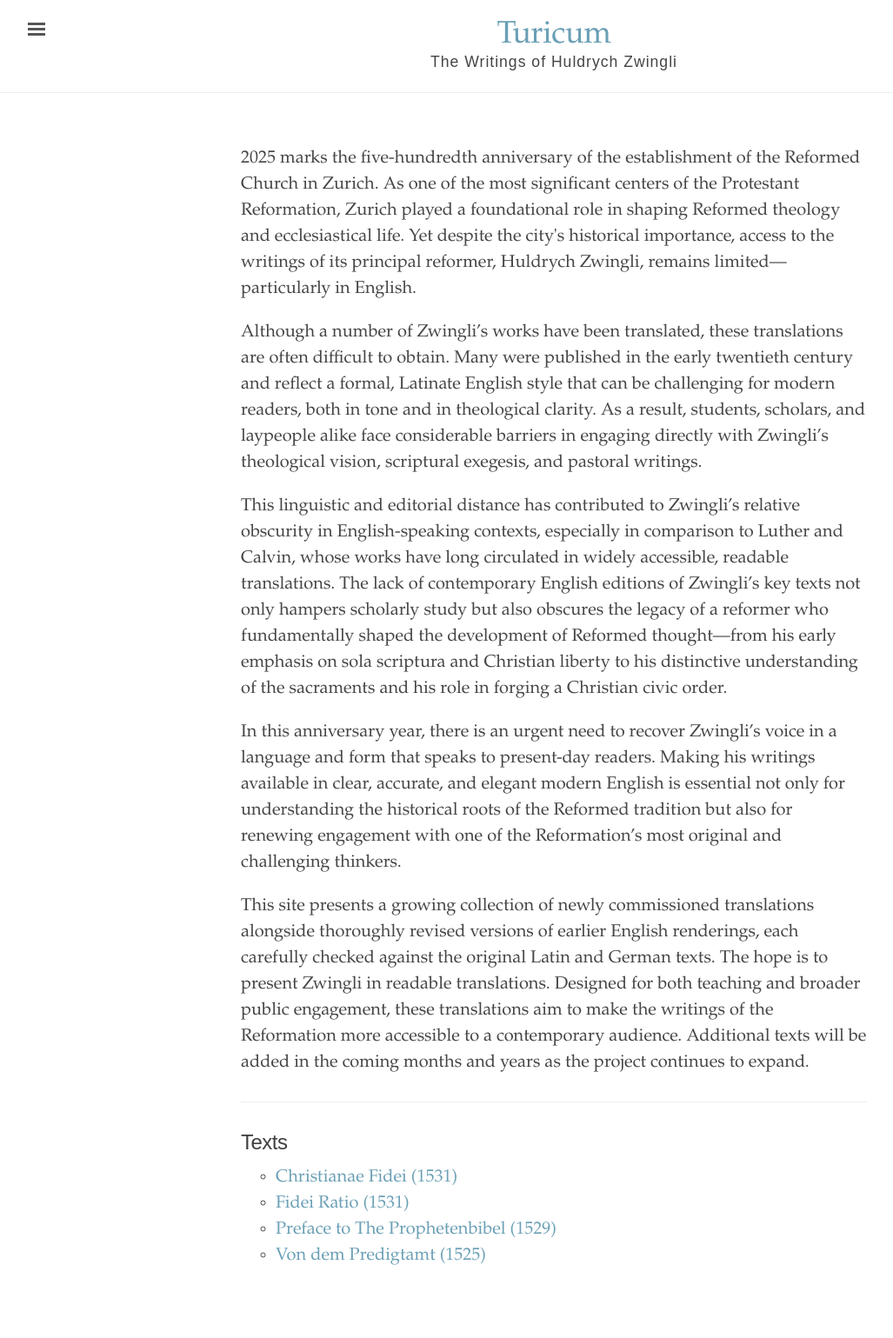
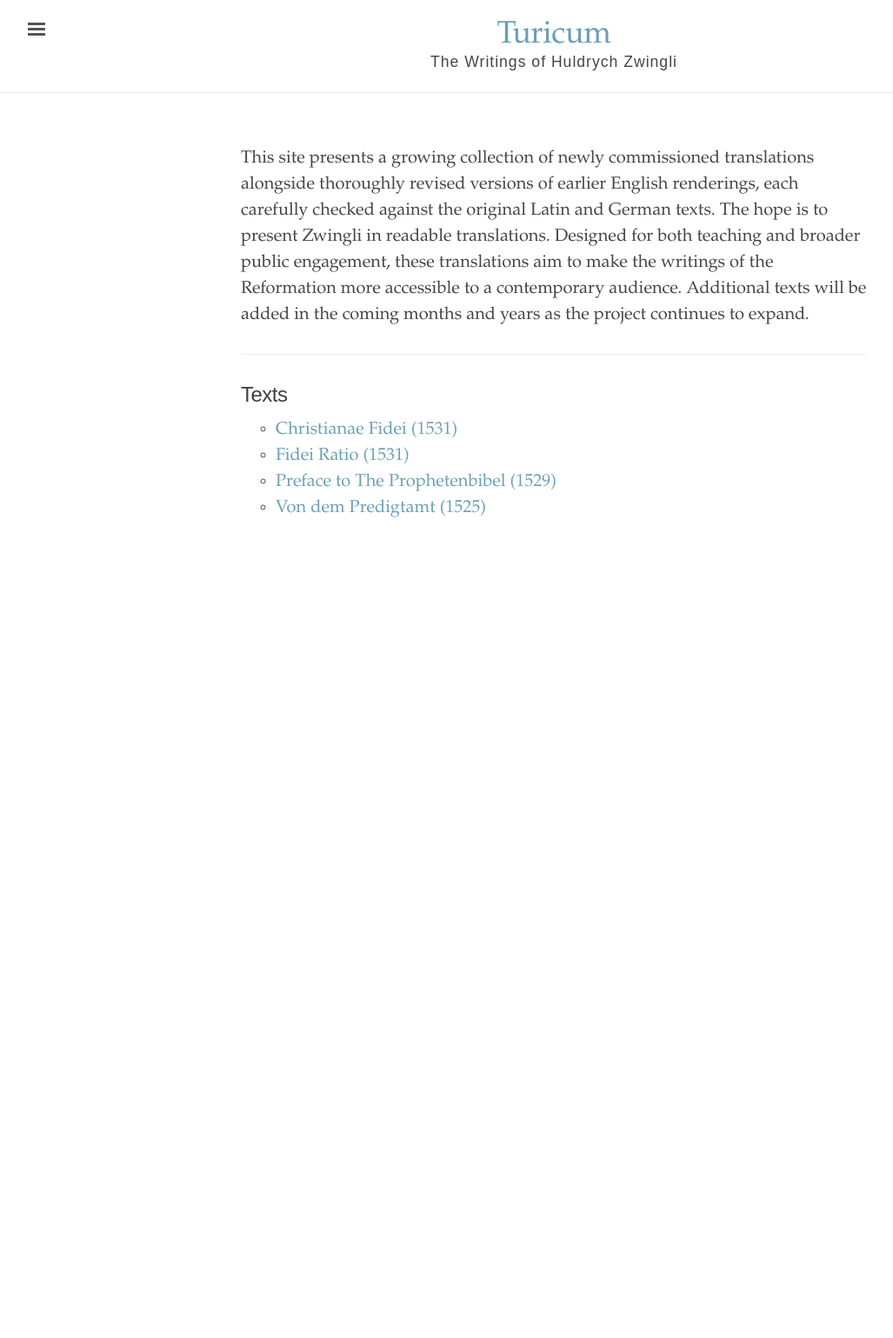
Before and after one commit to turicumzwingli/turicum, a Jekyll site: the page built from index.html, in a window 1280 px wide. Shown: the whole page at 87% size, without its empty margins (3-1030 px from the left). Built offline with Jekyll 4.4.1, drawn with Linux system fonts in a browser that asks for light colours; after the commit the page ends 900 px from its top, so only the background shows below that.

Commit message:
Update index.html to shorter intro

```diff
--- a/index.html
+++ b/index.html
@@ -4,18 +4,6 @@ title: "Ed."
 ---
 <div class="introduction">
 
-<p>
-  2025 marks the five-hundredth anniversary of the establishment of the Reformed Church in Zurich. As one of the most significant centers of the Protestant Reformation, Zurich played a foundational role in shaping Reformed theology and ecclesiastical life. Yet despite the city's historical importance, access to the writings of its principal reformer, Huldrych Zwingli, remains limited—particularly in English.
-</p>
-<p>
-  Although a number of Zwingli’s works have been translated, these translations are often difficult to obtain. Many were published in the early twentieth century and reflect a formal, Latinate English style that can be challenging for modern readers, both in tone and in theological clarity. As a result, students, scholars, and laypeople alike face considerable barriers in engaging directly with Zwingli’s theological vision, scriptural exegesis, and pastoral writings.
-</p>
-<p>
-  This linguistic and editorial distance has contributed to Zwingli’s relative obscurity in English-speaking contexts, especially in comparison to Luther and Calvin, whose works have long circulated in widely accessible, readable translations. The lack of contemporary English editions of Zwingli’s key texts not only hampers scholarly study but also obscures the legacy of a reformer who fundamentally shaped the development of Reformed thought—from his early emphasis on sola scriptura and Christian liberty to his distinctive understanding of the sacraments and his role in forging a Christian civic order.
-</p>
-<p>
-  In this anniversary year, there is an urgent need to recover Zwingli’s voice in a language and form that speaks to present-day readers. Making his writings available in clear, accurate, and elegant modern English is essential not only for understanding the historical roots of the Reformed tradition but also for renewing engagement with one of the Reformation’s most original and challenging thinkers.
-</p>
 <p>
   This site presents a growing collection of newly commissioned translations alongside thoroughly revised versions of earlier English renderings, each carefully checked against the original Latin and German texts. The hope is to present Zwingli in readable translations. Designed for both teaching and broader public engagement, these translations aim to make the writings of the Reformation more accessible to a contemporary audience. Additional texts will be added in the coming months and years as the project continues to expand.
 </p>
```
